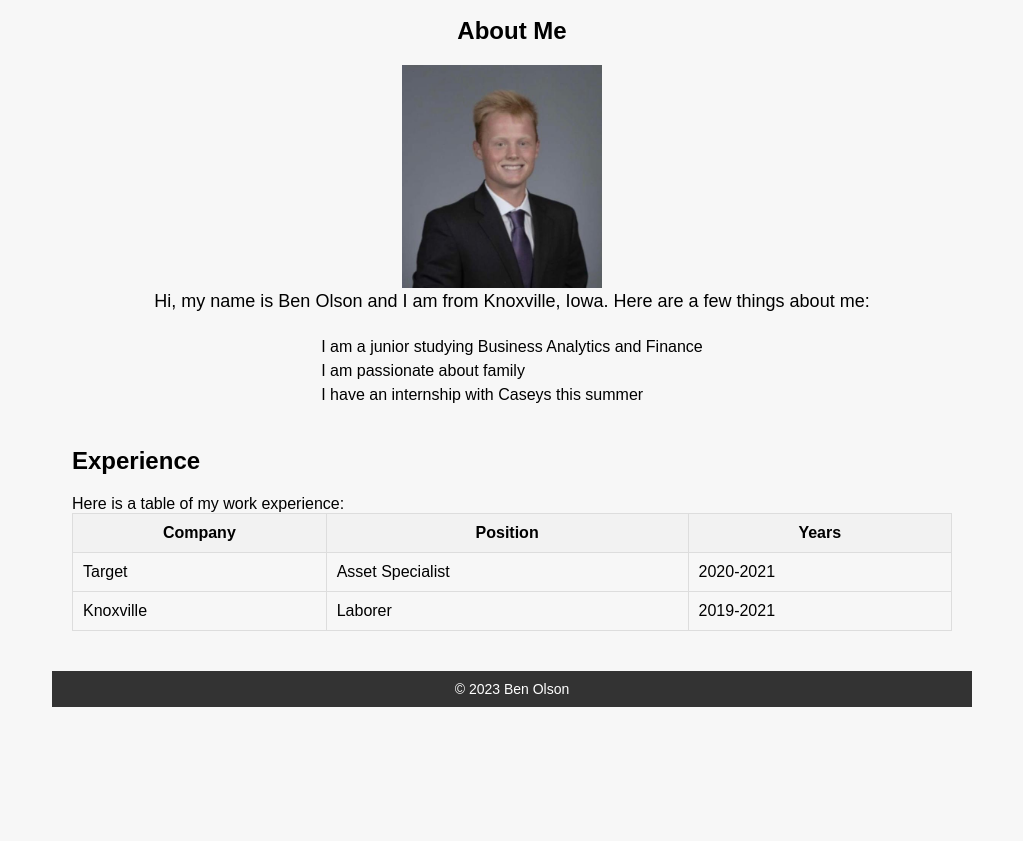
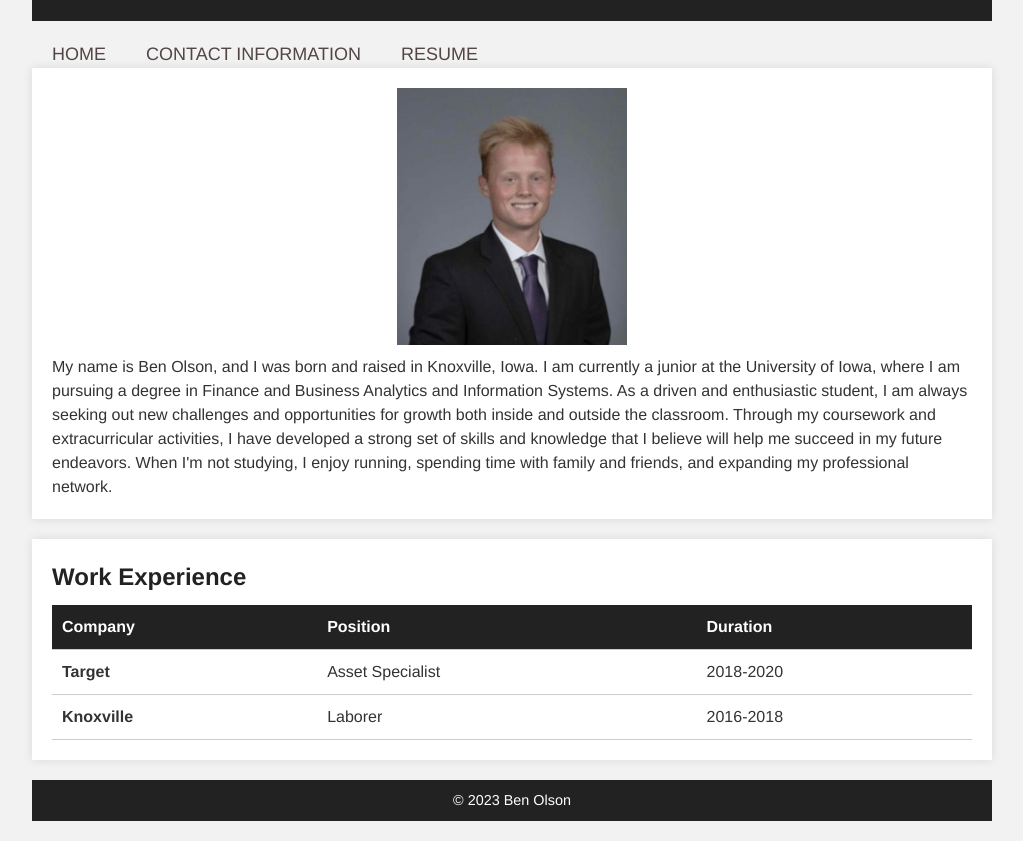
Before and after one commit to BenOlson101/BenOlson102_HW, a plain HTML site: page index.html in a window 1280 px wide. Shown: the part 109-950 px from the top of the page, without its empty margins (128-1151 px from the left). Before the commit the page ends 836 px from the top, so only its background shows below. Drawn offline with Linux system fonts and the light colour scheme.

Commit message:
commit meggage

```diff
--- a/css/stylesheet.css
+++ b/css/stylesheet.css
@@ -1,109 +1,135 @@
 * {
+  box-sizing: border-box;
   margin: 0;
   padding: 0;
-    box-sizing: border-box;
 }
 
-  /* Apply styles to the wrapper */
+/* Global styles */
+body {
+  font-family: 'Helvetica Neue', sans-serif;
+  font-size: 16px;
+  line-height: 1.5;
+  color: #333;
+  background-color: #f2f2f2;
+}
+
 .wrapper {
-    max-width: 960px;
+  max-width: 1000px;
   margin: 0 auto;
   padding: 20px;
-    font-family: Arial, sans-serif;
-    background-color: #f7f7f7;
 }
 
-  /* Apply styles to the header */
+h1, h2, h3, h4, h5, h6 {
+  font-family: 'Helvetica Neue', sans-serif;
+  font-weight: bold;
+  margin-bottom: 10px;
+}
+
+a {
+  color: #555;
+  text-decoration: none;
+}
+
+a:hover {
+  color: #333;
+}
+
+/* Header styles */
 header {
   display: flex;
+  justify-content: center;
   align-items: center;
-    justify-content: space-between;
-    padding: 10px 20px;
-    background-color: #333;
+  flex-wrap: wrap;
+  background-color: #222;
+  padding: 20px;
   color: #fff;
 }
 
 header h1 {
-    font-size: 24px;
+  font-size: 2.5rem;
+  text-align: center;
+  margin-bottom: 10px;
 }
 
 nav ul {
+text-align: center;
 display: flex;
-    list-style: none;
+list-style-type: none;
+margin: 0;
+padding: 0;
 }
 
-  nav ul li a {
-    display: block;
-    padding: 10px 20px;
-    color: #fff;
-    text-decoration: none;
+nav li {
+margin: 0 20px;
 }
 
-  nav ul li a:hover {
-    background-color: #666;
+nav a {
+color: #524545;
+font-size: 18px;
+text-decoration: none;
+text-transform: uppercase;
+transition: color 0.3s ease;
 }
 
-  /* Apply styles to the about me section */
-  .about-me {
-    display: flex;
-    flex-direction: column;
-    align-items: center;
-    padding: 20px;
+nav a:hover {
+color: #dbcfcf;
 }
 
-  .about-me img {
-    width: 200px;
-    height: auto;
-    margin-right: 20px;
-    float: right;
+/* Main styles */
+main {
+  display: flex;
+  flex-wrap: wrap;
+  justify-content: space-between;
+  margin-top: 20px;
 }
 
-  .about-me p {
-    font-size: 18px;
-    line-height: 1.5;
+.about-me, .work-experience, .contact-info {
+  width: 100%;
   margin-bottom: 20px;
+  background-color: #fff;
+  padding: 20px;
+  box-shadow: 0 0 10px rgba(0, 0, 0, 0.1);
 }
 
-  .about-me ul {
-    list-style: none;
+.about-me img, .contact-info img {
+  display: block;
+  margin: 0 auto;
+  width: 25%;
+  margin-bottom: 10px;
 }
 
-  .about-me ul li {
-    font-size: 16px;
-    line-height: 1.5;
+.about-me h2, .work-experience h2, .contact-info h2 {
+  color: #222;
 }
 
-  /* Apply styles to the experience section */
-  section {
-    padding: 20px;
+.work-experience table {
+  width: 100%;
+  border-collapse: collapse;
 }
 
-  section h2 {
-    font-size: 24px;
-    margin-bottom: 20px;
+.work-experience th, .work-experience td {
+  padding: 10px;
+  text-align: left;
+  border-bottom: 1px solid #ccc;
 }
 
-  table {
-    border-collapse: collapse;
-    width: 100%;
-    margin-bottom: 20px;
+.work-experience th {
+  background-color: #222;
+  color: #fff;
 }
 
-  table th, table td {
-    border: 1px solid #ddd;
-    padding: 10px;
-  }
-
-  table th {
-    background-color: #f2f2f2;
+.work-experience td:first-child {
   font-weight: bold;
 }
 
-  /* Apply styles to the footer */
+/* Footer styles */
 footer {
   text-align: center;
   padding: 10px;
-    background-color: #333;
+  background-color: #222;
   color: #fff;
-    font-size: 14px;
 }
+
+footer p {
+  font-size: 0.9rem;
+}
--- a/index.html
+++ b/index.html
@@ -7,53 +7,49 @@
     <title>Ben Olson</title>
     <link rel="stylesheet" href="./css/stylesheet.css">
 </head>
-<body class =wrapper>
+<body class="wrapper">
     <header>
-		<h1>Welcome to Ben's Page</h1>
+        <h1>Ben Olson </h1>
     </header>
     <main>
         <nav>
             <ul>
                 <li><a href="index.html">Home</a></li>
-              <li><a href="page2.html">Next Page</a></li>
+                <li><a href="page2.html">Contact Information</a></li>
+                <li><a href="images/Ben Olson Resume 12_28_22.pdf">Resume</a></li>
             </ul>
         </nav>
+
+
 		<section class="about-me">
-			<h2>About Me</h2>
             <img src="images/IMG954196.jpg" alt="Photo 1">
-			<p>Hi, my name is Ben Olson and I am from Knoxville, Iowa. Here are a few things about me:</p>
-			<ul>
-				<li>I am a junior studying Business Analytics and Finance</li>
-				<li>I am passionate about family</li>
-				<li>I have an internship with Caseys this summer</li>
-			</ul>
+            <p>My name is Ben Olson, and I was born and raised in Knoxville, Iowa. I am currently a junior at the University of Iowa, where I am pursuing a degree in Finance and Business Analytics and Information Systems. As a driven and enthusiastic student, I am always seeking out new challenges and opportunities for growth both inside and outside the classroom. Through my coursework and extracurricular activities, I have developed a strong set of skills and knowledge that I believe will help me succeed in my future endeavors. When I'm not studying, I enjoy running, spending time with family and friends, and expanding my professional network.</p>
         </section>
-
-        <section>
-			<h2>Experience</h2>
-			<p>Here is a table of my work experience:</p>
+		<section class="work-experience">
+			<h2>Work Experience</h2>
 			<table>
 				<thead>
 					<tr>
 						<th>Company</th>
 						<th>Position</th>
-						<th>Years</th>
+						<th>Duration</th>
 					</tr>
 				</thead>
 				<tbody>
 					<tr>
 						<td>Target</td>
 						<td>Asset Specialist</td>
-						<td>2020-2021</td>
+						<td>2018-2020</td>
 					</tr>
 					<tr>
 						<td>Knoxville</td>
 						<td>Laborer</td>
-						<td>2019-2021</td>
+						<td>2016-2018</td>
 					</tr>
 				</tbody>
 			</table>
 		</section>
+    </main>
     <footer>
         <p>&copy; 2023 Ben Olson</p>
     </footer>
```
Also changed, not shown: page2.html (+27 -7 lines), images/IMG952255.jpg (added), 1 other file. Lines whose indentation alone changed are shown as unchanged.
